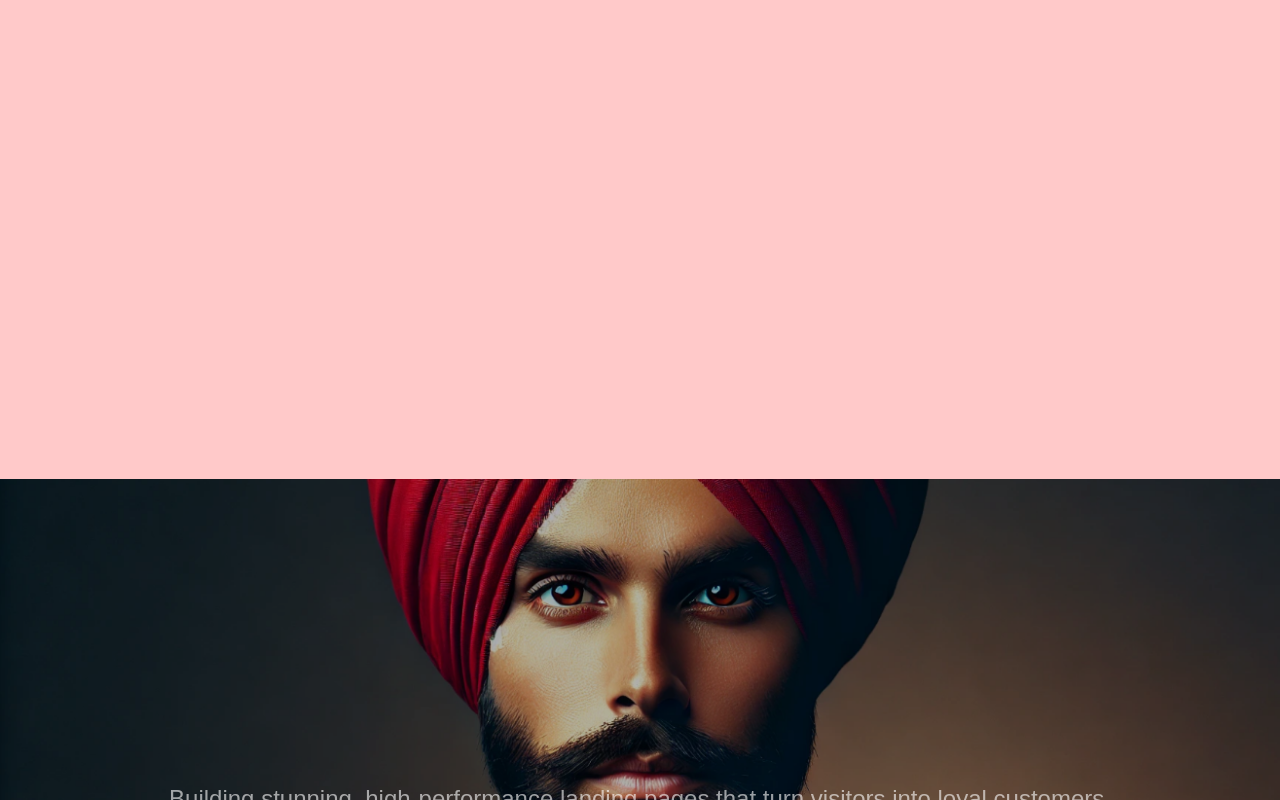
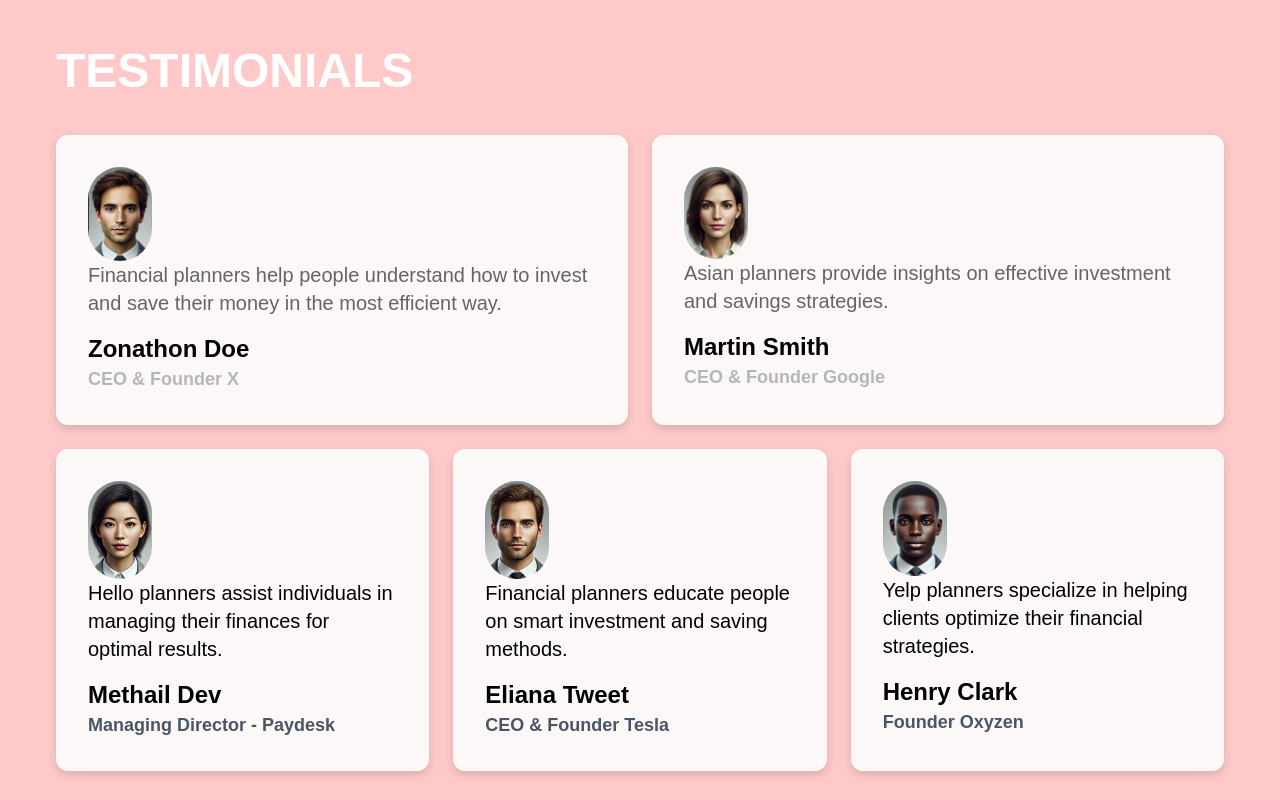
Before and after one commit to taranpreet26-singh/portolio-maker, a Next.js app: page / in a window 1280 px wide. Shown: the part 2780-3580 px from the top of the page. Built offline with nearby package versions, Linux system fonts and the light colour scheme.

Commit message:
testimonial added

```diff
--- a/components/testinomials/Testinomials.tsx
+++ b/components/testinomials/Testinomials.tsx
@@ -1,7 +1,5 @@
 "use client";
-import { motion, useInView } from "framer-motion";
 import Image from "next/image";
-import { useRef, useEffect, useState } from "react";
 
 const testimonials = [
     {
@@ -42,41 +40,15 @@ const testimonials = [
 ];
 
 export default function Testimonials() {
-    const ref = useRef(null);
-    const [isClient, setIsClient] = useState(false);
-    const isInView = useInView(ref, { once: true, margin: "-400px" });
-
-    useEffect(() => {
-        setIsClient(true);
-    }, []);
-
-    if (!isClient) return null;
-
     return (
-        <motion.div
-            ref={ref}
-            initial="hidden"
-            animate="visible"
-            className="bg-red-200 h-[32rem] px-4 sm:px-8 lg:px-14 pt-20 pb-10 text-white"
-        >
-            <motion.h2
-                initial={{ opacity: 0, y: -20 }}
-                animate={isInView ? { opacity: 1, y: 0 } : {}}
-                transition={{ duration: 0.5, ease: "easeInOut", delay: 0.3 }}
-                className="text-xl sm:text-3xl md:text-5xl font-bold mb-10"
-            >
-                TESTIMONIALS
-            </motion.h2>
+        <div className="bg-red-200 h-fit px-4 sm:px-8 lg:px-14 pt-20 pb-10 text-white">
+            <h2 className="text-xl sm:text-3xl md:text-5xl font-bold mb-10">TESTIMONIALS</h2>
 
             <div className="flex flex-col gap-6">
                 <div className="flex flex-col lg:flex-row gap-6">
                     {testimonials.slice(0, 2).map(({ id, img, message, name, position }) => (
-                        <motion.div
+                        <div
                             key={id}
-                            initial={{ opacity: 0, scale: 0.9 }}
-                            whileInView={isInView ? { opacity: 1, scale: 1 } : {}}
-                            transition={{ duration: 0.5 }}
-                            viewport={{ once: true }}
                             className="bg-white/90 text-black group drop-shadow-lg flex flex-col p-6 sm:p-8 rounded-xl w-full lg:w-[49%]"
                         >
                             <Image width={300} height={300} src={img} alt="user" className="w-16 rounded-full " />
@@ -85,18 +57,14 @@ export default function Testimonials() {
                                 <p className="text-2xl font-semibold">{name}</p>
                                 <p className="text-lg font-bold text-gray-600/40">{position}</p>
                             </div>
-                        </motion.div>
+                        </div>
                     ))}
                 </div>
 
                 <div className="flex flex-col lg:flex-row gap-6">
                     {testimonials.slice(2).map(({ id, message, img, name, position }) => (
-                        <motion.div
+                        <div
                             key={id}
-                            initial={{ opacity: 0, scale: 0.9 }}
-                            whileInView={isInView ? { opacity: 1, scale: 1 } : {}}
-                            transition={{ duration: 0.5 }}
-                            viewport={{ once: true }}
                             className="bg-white/90 text-black group drop-shadow-lg flex flex-col p-6 sm:p-8 rounded-xl w-full lg:w-[32%]"
                         >
                             <Image width={300} height={300} src={img} alt="user" className="w-16 rounded-full " />
@@ -105,10 +73,10 @@ export default function Testimonials() {
                                 <p className="text-2xl font-semibold">{name}</p>
                                 <p className="text-lg font-bold text-gray-600">{position}</p>
                             </div>
-                        </motion.div>
+                        </div>
                     ))}
                 </div>
             </div>
-        </motion.div>
+        </div>
     );
 }
```
